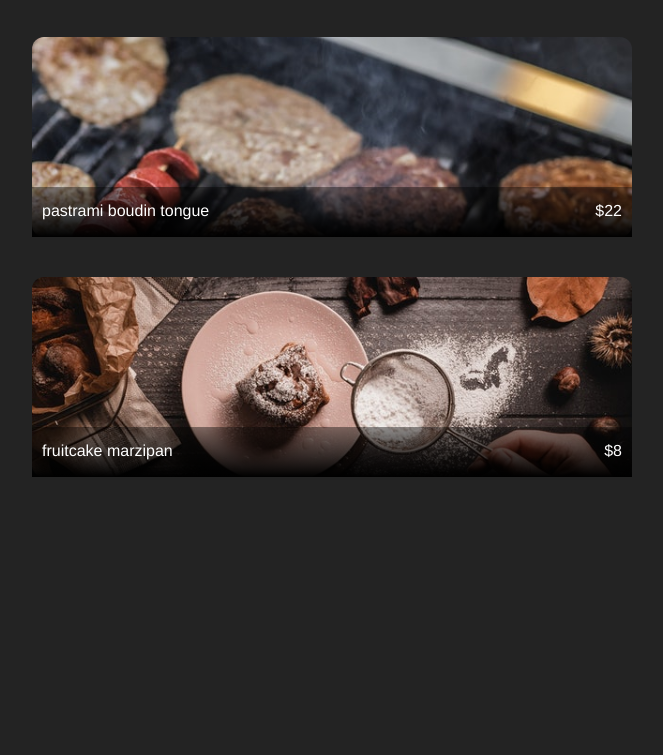
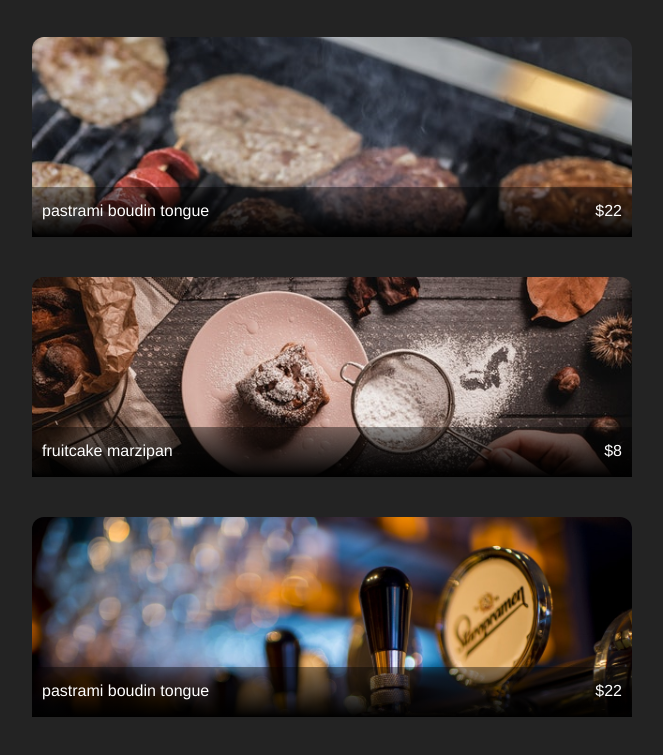
Before and after one commit to SatiMuvek/dashBusinessWebPage, a plain HTML site: page index.html in a window 1280 px wide. Shown: the part 449-1204 px from the top of the page, without its empty margins (308-971 px from the left). Before the commit the page ends 972 px from the top, so only its background shows below. Drawn offline with nearby package versions, Linux system fonts and the light colour scheme; a web font is replaced by a local one.

Commit message:
A new div had to be added to the drinks.

```diff
--- a/css/style.css
+++ b/css/style.css
@@ -62,7 +62,7 @@ small {
 }
 
 .first {
-    background-image: url('../img/first.jpg');
+    background-image: url("../img/first.jpg");
 }
 .second {
     background-image: url("../img/second.jpg");
@@ -70,8 +70,16 @@ small {
 .dessert {
     background-image: url("../img/dessert.jpg");
 }
+.clearfix{
+    background-image: url("../img/drink.jpg");
+}
 .price {
     float: right;
+}
+.clearfix::after {
+    content: "";
+    clear: both;
+    display: table;
 }
 @media (max-width: 500px) {
     h1 {
--- a/index.html
+++ b/index.html
@@ -5,7 +5,7 @@
     <meta charset="UTF-8">
     <meta http-equiv="X-UA-Compatible" content="IE=edge">
     <meta name="viewport" content="width=device-width, initial-scale=1.0">
-    <script src="/assets/jquery.js"></script>
+    <script src="https://cdnjs.cloudflare.com/ajax/libs/jquery/3.6.0/jquery.min.js"></script>
     <link href="https://fonts.googleapis.com/css2?family=Jacques+Francois+Shadow&display=swap" rel="stylesheet">
     <link rel="stylesheet" href="./css/style.css">
     <title>Street Foods</title>
@@ -26,10 +26,16 @@
                 ribeye pork jowl. Andouille bacon jowl meatloaf pork loin prosciutto bresaola.</small>
         </p>
     </div>
-    <div class="dessert">
+    <div class="dessert ">
         <p>fruitcake marzipan <span class="price">$8</span><br />
             <small>Lollipop tart cotton candy jelly-o carrot cake apple pie cupcake. Jelly-o bear claw ice cream candy
                 canes.</small>
+        </p>
+    </div>
+    <div class="clearfix">
+        <p>pastrami boudin tongue <span class="price">$22</span><br />
+            <small>Tri-tip capicola kielbasa salami brisket chicken rump strip steak drumstick. Meatloaf chuck boudin
+                ribeye pork jowl. Andouille bacon jowl meatloaf pork loin prosciutto bresaola.</small>
         </p>
     </div>
     <script>
```
Also changed, not shown: img/drink.jpg (added).
